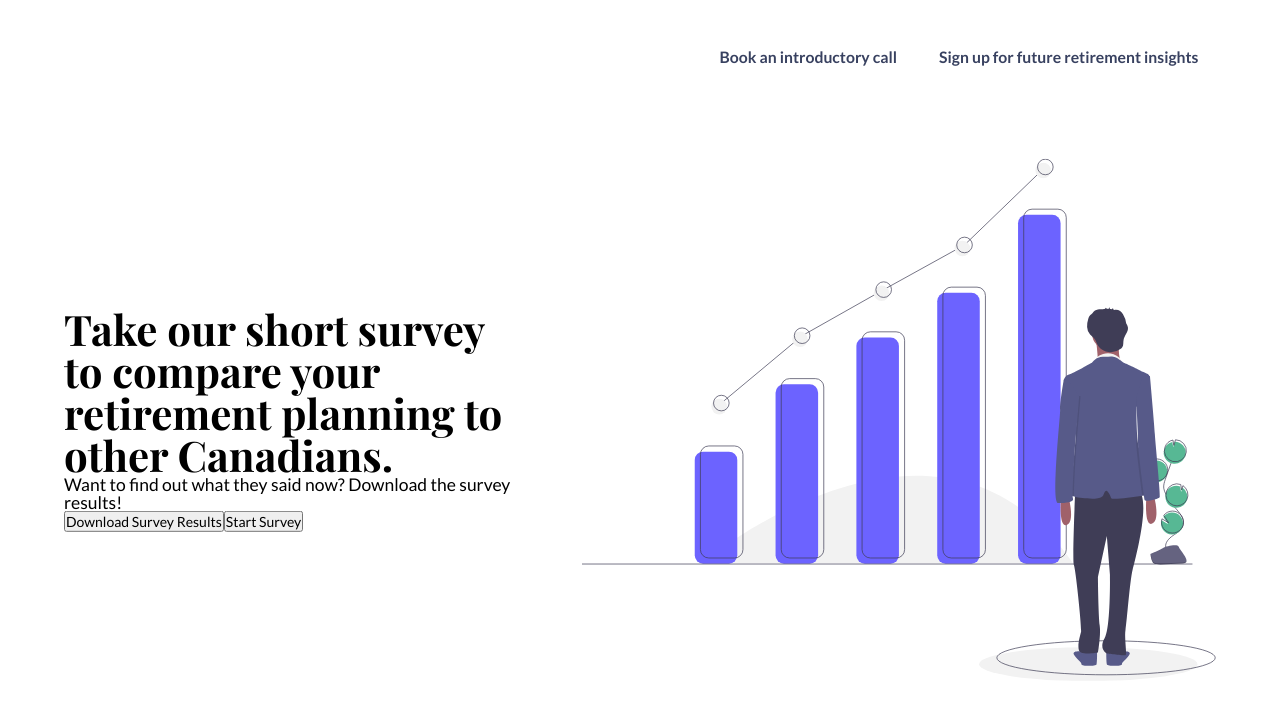
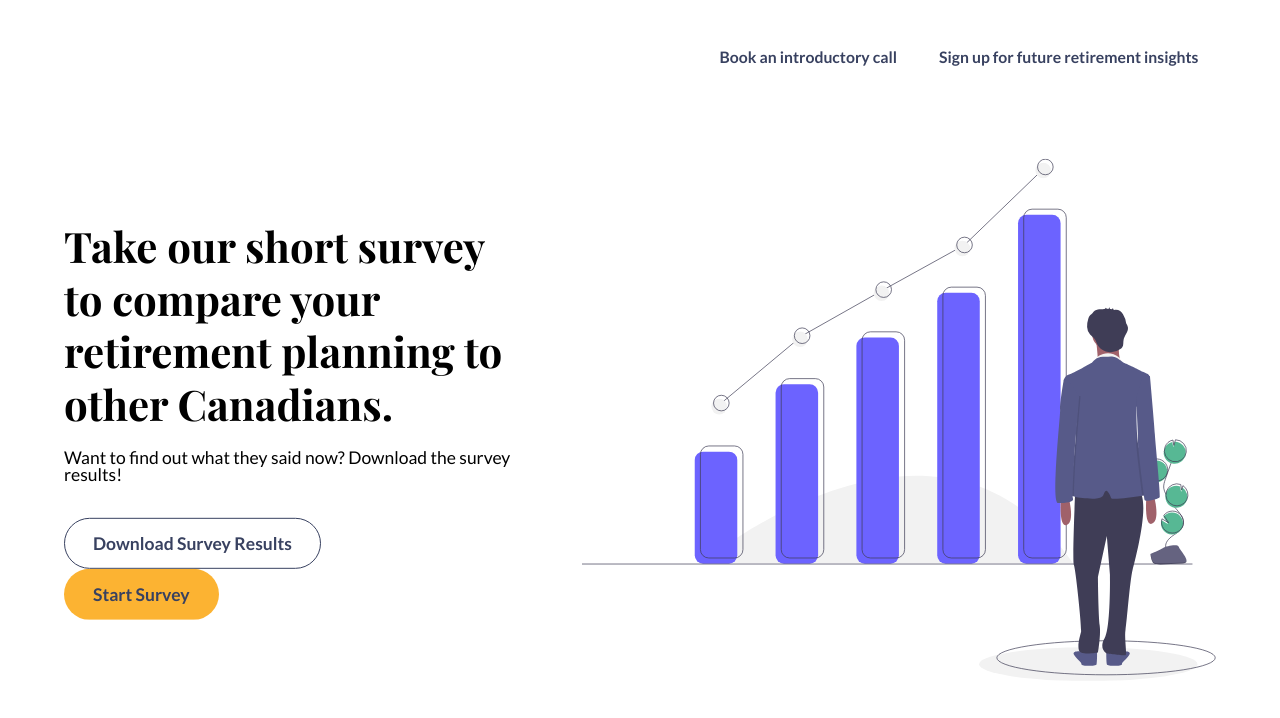
Before and after one commit to andrews1022/trustic-wealth-management-survey-react-typescript, a React (Create React App) app: page / in a window 1280 px wide. Shown: the top 718 px of the page. Built offline with nearby package versions, Linux system fonts and the light colour scheme.

Commit message:
finished updating intro component

```diff
--- a/src/components/Button/styles.ts
+++ b/src/components/Button/styles.ts
@@ -1,5 +1,3 @@
-/* eslint-disable import/prefer-default-export */
-
 import styled, { css, FlattenInterpolation, ThemeProps } from 'styled-components';
 
 // types
@@ -74,6 +72,6 @@ export const Button = styled.button<ButtonProps>`
 	padding: ${(props) => (props.size === 'small' ? '0.5rem 1.25rem' : '1rem 2rem')};
 	transition: all 250ms ease-in-out;
 
-	/* needs to be last to override shared styles */
-	${(props) => setButtonMode(props.mode)}
+	/* needs to be last to override default styles above */
+	${({ mode }) => setButtonMode(mode)}
 `;
--- a/src/components/GraphSvg/index.tsx
+++ b/src/components/GraphSvg/index.tsx
@@ -3,7 +3,7 @@ import React from 'react';
 import * as S from './styles';
 
 const GraphSvg = () => (
-	<S.Wrapper
+	<S.GraphSvg
 		id='e9a400c3-14c4-48e9-ac4d-1e6d0c39fdb5'
 		data-name='Layer 1'
 		xmlns='http://www.w3.org/2000/svg'
@@ -279,7 +279,7 @@ const GraphSvg = () => (
 		<circle cx='425.5' cy='184.5' r='11' fill='none' stroke='#3f3d56' strokeMiterlimit='10' />
 		<circle cx='539.5' cy='121.5' r='11' fill='none' stroke='#3f3d56' strokeMiterlimit='10' />
 		<circle cx='653.5' cy='11.5' r='11' fill='none' stroke='#3f3d56' strokeMiterlimit='10' />
-	</S.Wrapper>
+	</S.GraphSvg>
 );
 
 export default GraphSvg;
--- a/src/components/GraphSvg/styles.ts
+++ b/src/components/GraphSvg/styles.ts
@@ -1,5 +1,5 @@
 import styled from 'styled-components';
 
-export const Wrapper = styled.svg`
+export const GraphSvg = styled.svg`
 	flex: 0 0 55%;
 `;
--- a/src/components/Heading/index.tsx
+++ b/src/components/Heading/index.tsx
@@ -1,7 +1,7 @@
 import React from 'react';
 
 // styles
-import HeadingStyles from './styles';
+import * as S from './styles';
 
 // types
 import { Children, HeadingElement, HeadingSize } from '../../types/types';
@@ -13,9 +13,9 @@ type HeadingProps = {
 };
 
 const Heading = ({ children, element, size }: HeadingProps) => (
-	<HeadingStyles as={element} size={size}>
+	<S.Heading as={element} size={size}>
 		{children}
-	</HeadingStyles>
+	</S.Heading>
 );
 
 export default Heading;
--- a/src/components/Heading/styles.ts
+++ b/src/components/Heading/styles.ts
@@ -29,8 +29,8 @@ const setHeadingFontSize = (size: HeadingSize): string => {
 	}
 };
 
-const HeadingStyles = styled.div<HeadingProps>`
+export const Heading = styled.div<HeadingProps>`
 	font-size: ${({ size }) => setHeadingFontSize(size)};
+	line-height: 1.25;
+	margin-bottom: 4%;
 `;
-
-export default HeadingStyles;
--- a/src/components/MasterForm/Intro/index.tsx
+++ b/src/components/MasterForm/Intro/index.tsx
@@ -4,6 +4,7 @@ import React, { useContext } from 'react';
 import FormContext from '../../../context/FormContext';
 
 // components
+import Button from '../../Button';
 import Heading from '../../Heading';
 
 // styles
@@ -23,22 +24,22 @@ const Intro = () => {
 
 			<p>Want to find out what they said now? Download the survey results!</p>
 
-			<div className='button-row'>
-				<button
-					className='button button--hollow button--large'
+			<S.ButtonRow>
+				<Button
+					mode='hollow'
 					onClick={() => formContext.formDispatch({ type: 'OPEN_MODAL' })}
-					type='button'
+					size='large'
 				>
 					Download Survey Results
-				</button>
-				<button
-					className='button button--solid button--large'
+				</Button>
+				<Button
+					mode='solid'
 					onClick={() => formContext.formDispatch({ type: 'INCREMENT_CURRENT_STEP' })}
-					type='button'
+					size='large'
 				>
 					Start Survey
-				</button>
-			</div>
+				</Button>
+			</S.ButtonRow>
 		</S.QuestionWrapper>
 	);
 };
--- a/src/components/MasterForm/Intro/styles.ts
+++ /dev/null
@@ -1 +0,0 @@
-import styled from 'styled-components';
--- a/src/components/MasterForm/index.tsx
+++ b/src/components/MasterForm/index.tsx
@@ -5,11 +5,14 @@ import FormContext from '../../context/FormContext';
 
 // components
 import FormModal from '../FormModal';
+import Nav from '../Nav';
+
+// form steps
 import Intro from './Intro';
-import Nav from '../Nav';
 import Question1 from './Question1';
 import Question2 from './Question2';
 import Question3 from './Question3';
+import Results from './Results';
 
 // styles
 import * as S from './styles';
@@ -20,9 +23,7 @@ import GraphSvg from '../GraphSvg';
 const MasterForm = () => {
 	const formContext = useContext(FormContext);
 
-	return (
-		<div>
-			{formContext.formState.currentStep !== 4 ? (
+	return formContext.formState.currentStep !== 4 ? (
 		<S.Wrapper>
 			<Nav />
 
@@ -38,13 +39,10 @@ const MasterForm = () => {
 			<FormModal />
 		</S.Wrapper>
 	) : (
-				<div>
-					<p>Results component will go here</p>
-					{/* <Results /> */}
+		<>
+			<Results />
 			<FormModal />
-				</div>
-			)}
-		</div>
+		</>
 	);
 };
 
--- a/src/components/MasterForm/styles.ts
+++ b/src/components/MasterForm/styles.ts
@@ -29,3 +29,18 @@ export const InnerWrapper = styled.div`
 export const QuestionWrapper = styled.div`
 	flex: 0 0 40%;
 `;
+
+export const ButtonRow = styled.div`
+	display: flex;
+	align-items: center;
+	margin-top: 7.5%;
+
+	@media ${({ theme }) => theme.mediaQueries.laptopSmall} {
+		align-items: flex-start;
+		flex-direction: column;
+	}
+
+	@media ${({ theme }) => theme.mediaQueries.tabletPortrait} {
+		align-items: center;
+	}
+`;
```
Lines whose indentation alone changed are shown as unchanged.
